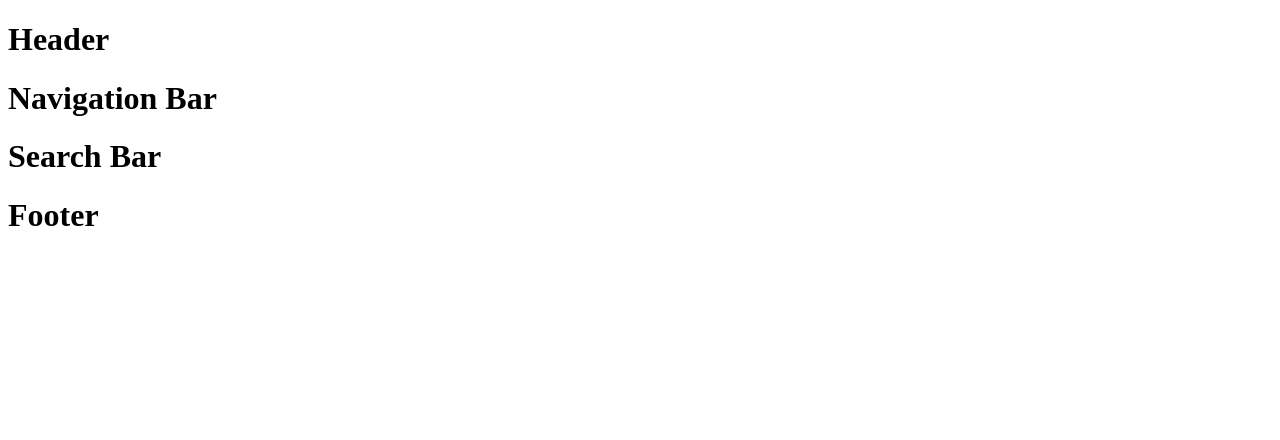
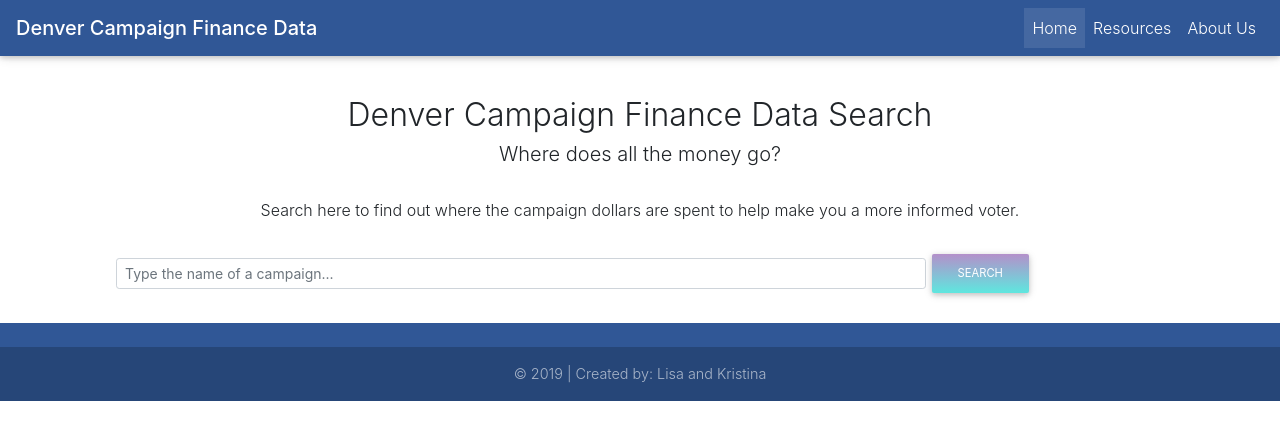
Before and after one commit to kkopp/campaignfinancereact, a React (Create React App) app in the folder client/: page / in a window 1280 px wide. Shown: the top 440 px of the page. Built offline with nearby package versions, Linux system fonts and the light colour scheme.

Commit message:
Created navbar, search box, footer

```diff
--- a/client/package.json
+++ b/client/package.json
@@ -3,8 +3,11 @@
   "version": "0.1.0",
   "private": true,
   "dependencies": {
+    "bootstrap": "^4.3.1",
+    "mdbreact": "^4.15.0",
     "react": "^16.8.6",
     "react-dom": "^16.8.6",
+    "react-router-dom": "^5.0.1",
     "react-scripts": "3.0.1"
   },
   "scripts": {
--- a/client/src/App.js
+++ b/client/src/App.js
@@ -1,5 +1,4 @@
 import React from 'react';
-import Header from './components/Header';
 import NavBar from './components/NavBar';
 import SearchBar from './components/SearchBar';
 import Footer from './components/Footer';
@@ -7,7 +6,6 @@ import Footer from './components/Footer';
 function App() {
   return (
     <div className="App">
-      <Header />
       <NavBar />
       <SearchBar />
       <Footer />
--- a/client/src/components/Footer/index.js
+++ b/client/src/components/Footer/index.js
@@ -1,10 +1,16 @@
 import React from "react";
+import { MDBCol, MDBContainer, MDBRow, MDBFooter } from "mdbreact";
 
-function Footer() {
+const Footer = () => {
+  const bgBlue = { backgroundColor: '#305796' };
   return (
-    <div className="Footer">
-        <h1>Footer</h1>
-    </div>
+    <MDBFooter style={bgBlue} className="font-small pt-4 mt-4">
+      <div className="footer-copyright text-center py-3">
+        <MDBContainer fluid>
+          &copy; {new Date().getFullYear()} | Created by: Lisa and Kristina
+        </MDBContainer>
+      </div>
+    </MDBFooter>
   );
 }
 
--- a/client/src/components/Header/index.js
+++ /dev/null
@@ -1,11 +0,0 @@
-import React from "react";
-
-function Header() {
-  return (
-    <header className="masthead">
-        <h1>Header</h1>
-    </header>
-  );
-}
-
-export default Header;
--- a/client/src/components/NavBar/index.js
+++ b/client/src/components/NavBar/index.js
@@ -1,11 +1,73 @@
-import React from "react";
+import React from 'react';
+import {
+	MDBContainer,
+	MDBNavbar,
+	MDBNavbarBrand,
+	MDBNavbarNav,
+	MDBNavbarToggler,
+	MDBCollapse,
+	MDBNavItem,
+	MDBNavLink,
+	MDBIcon
+} from 'mdbreact';
+import { BrowserRouter as Router } from 'react-router-dom';
 
-function NavBar() {
-  return (
-    <div className="NavBar">
-        <h1>Navigation Bar</h1>
-    </div>
-  );
+class NavBar extends React.Component {
+	constructor(props) {
+		super(props);
+		this.state = {
+			collapse: false
+		};
+		this.onClick = this.onClick.bind(this);
+	}
+
+	onClick() {
+		this.setState({
+			collapse: !this.state.collapse
+		});
+	}
+
+	render() {
+		const bgBlue = { backgroundColor: '#305796' };
+		const container = { height: 200 };
+		return (
+			<div>
+				<Router>
+					<header>
+						<MDBNavbar style={bgBlue} dark expand="md" scrolling fixed="top">
+							<MDBNavbarBrand href="/">
+								<strong>Denver Campaign Finance Data</strong>
+							</MDBNavbarBrand>
+							<MDBNavbarToggler onClick={this.onClick} />
+							<MDBCollapse isOpen={this.state.collapse} navbar>
+								{/* <MDBNavbarNav left>
+								</MDBNavbarNav> */}
+								<MDBNavbarNav right>
+                <MDBNavItem active>
+										<MDBNavLink to="#">Home</MDBNavLink>
+									</MDBNavItem>
+									<MDBNavItem>
+										<MDBNavLink to="#">Resources</MDBNavLink>
+									</MDBNavItem>
+									<MDBNavItem>
+										<MDBNavLink to="#">About Us</MDBNavLink>
+									</MDBNavItem>
+								</MDBNavbarNav>
+							</MDBCollapse>
+						</MDBNavbar>
+					</header>
+					<MDBContainer style={container} className="text-center mt-5 pt-5">
+						<h2>Denver Campaign Finance Data Search</h2>
+						<h5>Where does all the money go?</h5>
+						<br />
+						<p>
+							Search here to find out where the campaign dollars are spent to help make you a more informed voter.
+						</p>
+					</MDBContainer>
+				</Router>
+			</div>
+		);
+	}
 }
 
 export default NavBar;
--- a/client/src/components/SearchBar/index.js
+++ b/client/src/components/SearchBar/index.js
@@ -1,10 +1,18 @@
 import React from "react";
+import { MDBCol, MDBFormInline, MDBBtn, MDBContainer } from "mdbreact";
 
-function SearchBar() {
+const SearchBar = () => {
   return (
-    <div className="SearchBar">
-        <h1>Search Bar</h1>
-    </div>
+    <MDBContainer>
+    <MDBCol md="12">
+      <MDBFormInline className=""md-form mr-auto>
+        <input className="form-control form-control-sm ml-3 w-75" type="text" placeholder="Type the name of a campaign..." aria-label="Search" />
+        <MDBBtn gradient="near-moon" rounded size="md" type="submit" className="mr-auto">
+          Search
+        </MDBBtn>
+      </MDBFormInline>
+    </MDBCol>
+    </MDBContainer>
   );
 }
 
--- /dev/null
+++ b/client/src/index.css
@@ -0,0 +1,13 @@
+body {
+    margin: 0;
+    font-family: -apple-system, BlinkMacSystemFont, "Segoe UI", "Roboto", "Oxygen",
+      "Ubuntu", "Cantarell", "Fira Sans", "Droid Sans", "Helvetica Neue",
+      sans-serif;
+    -webkit-font-smoothing: antialiased;
+    -moz-osx-font-smoothing: grayscale;
+  }
+
+  code {
+    font-family: source-code-pro, Menlo, Monaco, Consolas, "Courier New",
+      monospace;
+  }
--- a/client/src/index.js
+++ b/client/src/index.js
@@ -1,6 +1,10 @@
 import React from 'react';
 import ReactDOM from 'react-dom';
+import "@fortawesome/fontawesome-free/css/all.min.css";
+import "bootstrap-css-only/css/bootstrap.min.css";
+import "mdbreact/dist/css/mdb.css";
 import App from './App';
+import './index.css';
 import * as serviceWorker from './serviceWorker';
 
 ReactDOM.render(<App />, document.getElementById('root'));
```
Also changed, not shown: 1 other file (tests, documents, lock files or other folders).
